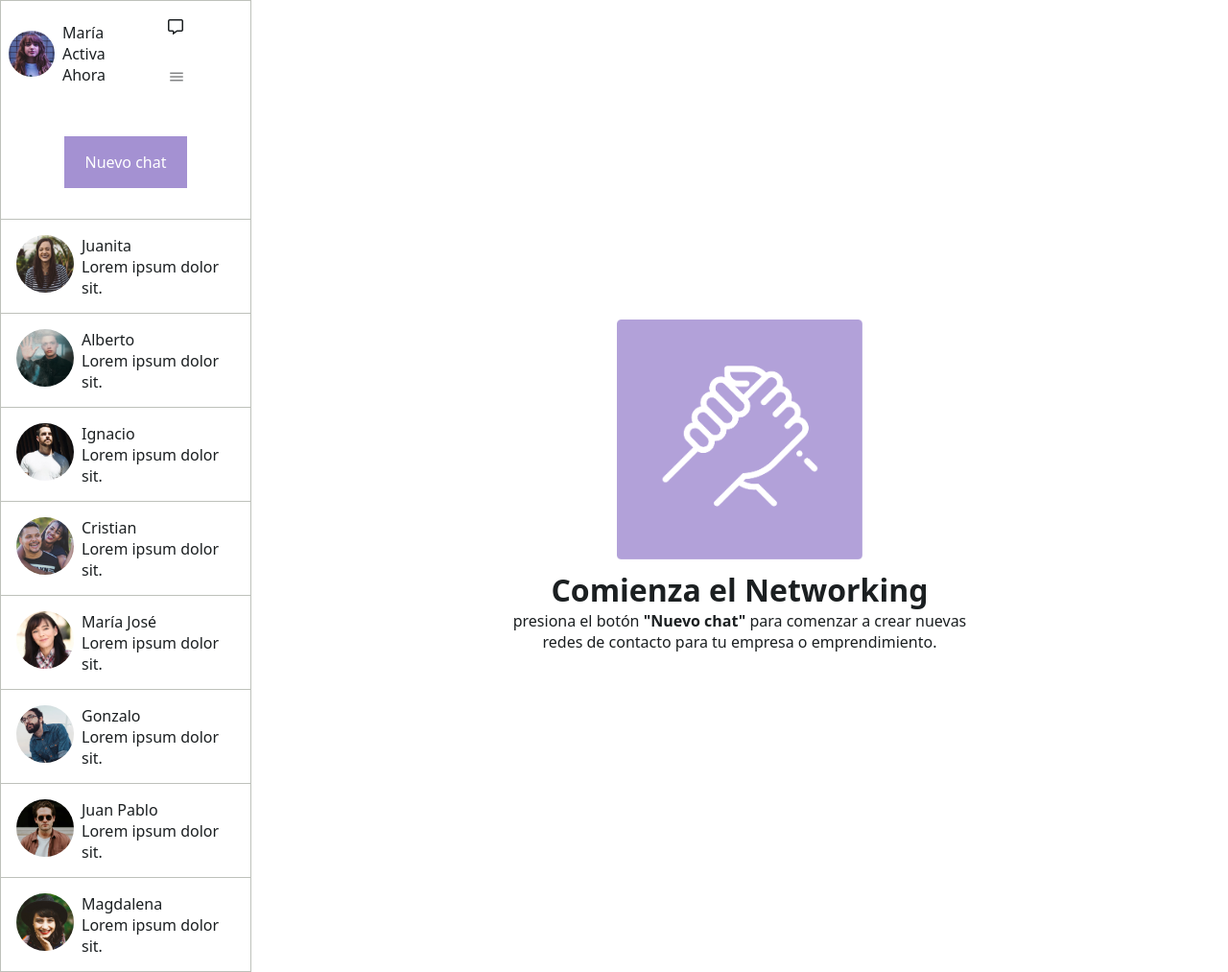
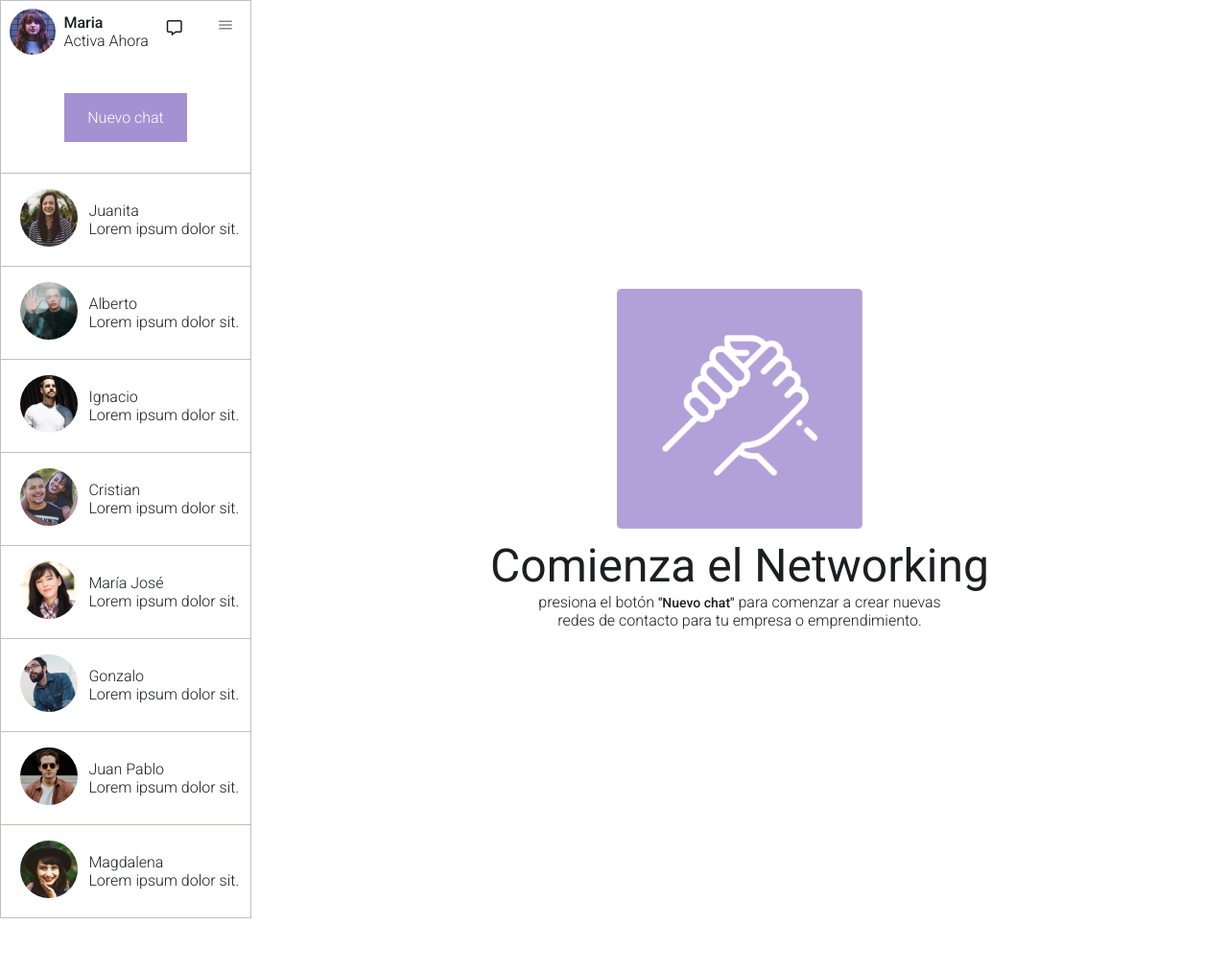
Before and after one commit to AlexanderMaverick/chatAppLayout, a plain HTML site: page index.html in a window 1280 px wide. Shown: the whole page at 96% size. After the commit the page ends 957 px from the top, so only its background shows below. Drawn offline with Linux system fonts and the light colour scheme.

Commit message:
styles modified

```diff
--- a/assets/css/style.css
+++ b/assets/css/style.css
@@ -1,6 +1,7 @@
 * {
-  font-family: system-ui, -apple-system, BlinkMacSystemFont, "Segoe UI", Roboto,
-    Oxygen, Ubuntu, Cantarell, "Open Sans", "Helvetica Neue", sans-serif;
+  font-family: "Roboto", sans-serif;
+  font-weight: 300;
+  font-style: normal;
   margin: 0;
   padding: 0;
   color: #1b1f21;
@@ -34,6 +35,12 @@
   width: 48px;
   height: 48px;
   padding: 0.5rem;
+}
+#userNameStyle {
+  font-family: "Roboto", sans-serif;
+  font-weight: 500;
+  font-style: bold;
+  color: #1b1f21;
 }
 
 .newChat {
@@ -112,7 +119,23 @@
 
 .chatPreview {
   text-align: center;
-  margin-top: 10px; /* Espacio entre la imagen y el texto */
+  margin-top: 10px;
+}
+
+.strongTextNetWorking {
+  font-family: "Roboto", sans-serif;
+  font-weight: 400;
+  font-style: bold;
+  color: #1b1f21;
+  font-size: 48px;
+}
+
+.strongTextNewChat {
+  font-family: "Roboto", sans-serif;
+  font-weight: 500;
+  font-style: bold;
+  color: #1b1f21;
+  font-size: 14px;
 }
 /* menu buttons */
 
--- a/index.html
+++ b/index.html
@@ -6,6 +6,11 @@
     <meta name="viewport" content="width=device-width, initial-scale=1.0">
     <title>chat</title>
     <link rel="stylesheet" href="assets/css/style.css">
+    <link rel="preconnect" href="https://fonts.googleapis.com">
+    <link rel="preconnect" href="https://fonts.gstatic.com" crossorigin>
+    <link
+        href="https://fonts.googleapis.com/css2?family=Roboto:ital,wght@0,100;0,300;0,400;0,500;0,700;0,900;1,100;1,300;1,400;1,500;1,700;1,900&display=swap"
+        rel="stylesheet">
     <script src="https://kit.fontawesome.com/75bf9c57d9.js" crossorigin="anonymous"></script>
 </head>
 
@@ -18,7 +23,7 @@
                 <div class="profileStatus">
                     <img src="assets/img/maria.jpg" alt="profile img">
                     <div>
-                        <p>María</p>
+                        <p id="userNameStyle">Maria</p>
                         <p>Activa Ahora</p>
                     </div>
                 </div>
@@ -142,8 +147,8 @@
                     <img src="assets/img/hand.png" alt="hand work img">
                 </div>
                 <div class="chatPreview">
-                    <h1>Comienza el Networking</h1>
-                    <p>presiona el botón <b>"Nuevo chat"</b> para comenzar a crear nuevas</p>
+                    <h1 class="strongTextNetWorking">Comienza el Networking</h1>
+                    <p>presiona el botón <b class="strongTextNewChat">"Nuevo chat"</b> para comenzar a crear nuevas</p>
                     <p>redes de contacto para tu empresa o emprendimiento.</p>
                 </div>
             </div>
```
